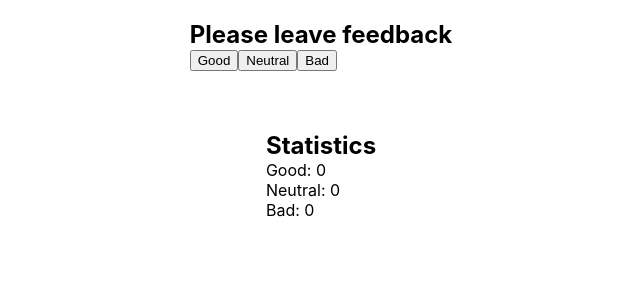
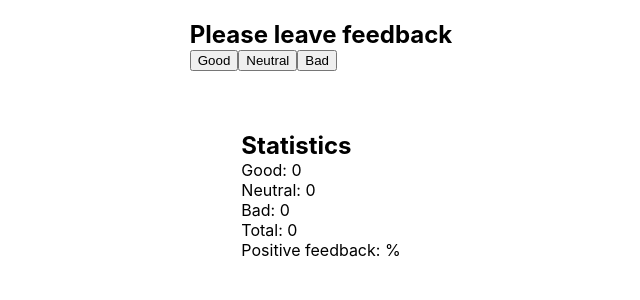
Before and after one commit to ChristinaFrantsova/goit-react-hw-04-feedback, a React (Create React App) app: page / in a window 1280 px wide. Shown: the top 300 px of the page, without its empty margins (319-959 px from the left). Built offline with nearby package versions, Linux system fonts and the light colour scheme.

Commit message:
Task-2 (step-2)

```diff
--- a/src/components/App.jsx
+++ b/src/components/App.jsx
@@ -21,6 +21,17 @@ export class App extends Component {
   onButtonClick = evt => {
     const buttonName = evt.target.name;
     this.setState(prevState => ({ [buttonName]: prevState[buttonName] + 1 }));
+  };
+
+  countTotalFeedback = () => {
+    const { good, bad, neutral } = this.state;
+    return good + bad + neutral;
+  };
+
+  countPositiveFeedbackPercentage = () => {
+    if (this.countTotalFeedback() !== 0) {
+      return Math.round((this.state.good / this.countTotalFeedback()) * 100);
+    }
   };
 
   render() {
@@ -53,6 +64,10 @@ export class App extends Component {
             <span>Good: {good}</span>
             <span>Neutral: {neutral}</span>
             <span>Bad: {bad}</span>
+            <span>Total: {this.countTotalFeedback()}</span>
+            <span>
+              Positive feedback: {this.countPositiveFeedbackPercentage()}%
+            </span>
           </div>
         </section>
       </div>
```
